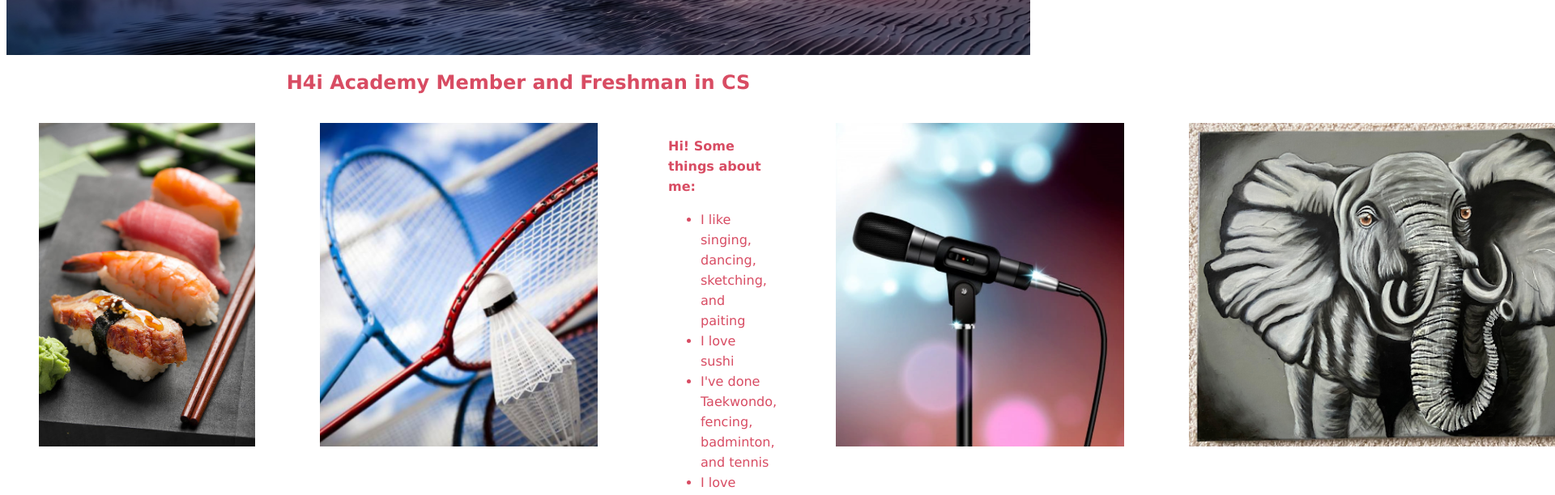
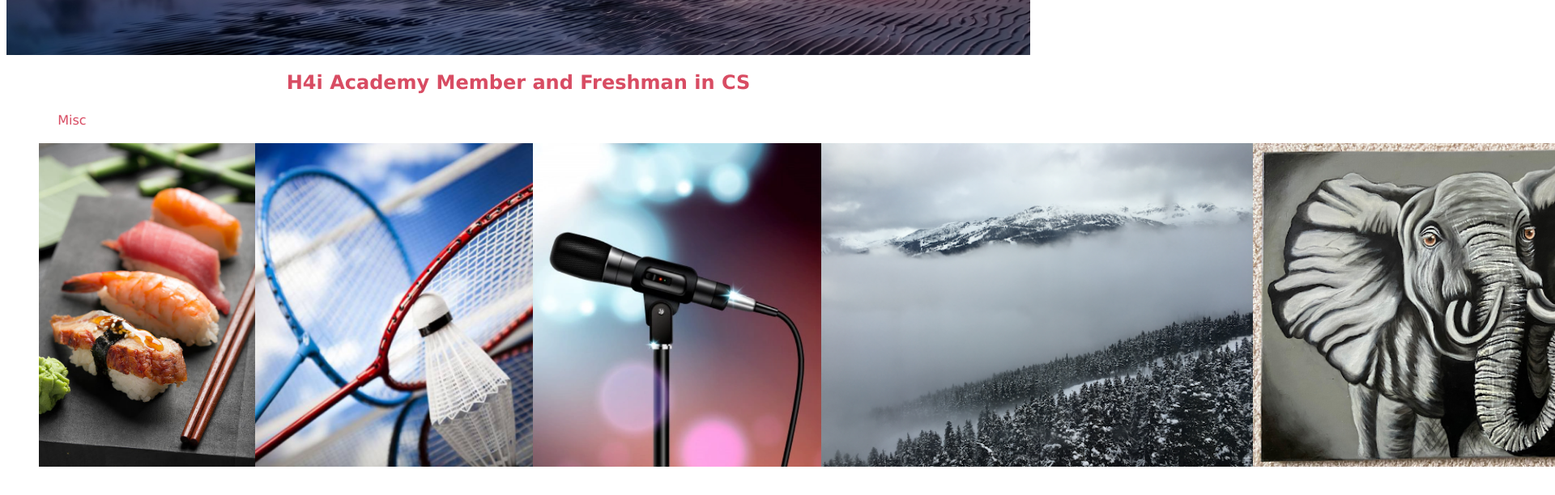
Before and after one commit to hack4impact-uiuc/academy-sandbox-fa21, a React (Create React App) app in the folder client/: page /jessica in a window 1280 px wide. Shown: the part 340-952 px from the top of the page at 81% size, 1920 px wide, since content can reach past the window. Built offline with nearby package versions, Linux system fonts and the light colour scheme; a web font is replaced by a local one.

Commit message:
Add section component

```diff
--- a/client/src/css/Jessica.css
+++ b/client/src/css/Jessica.css
@@ -19,7 +19,7 @@
   background-repeat: no-repeat;
   background-position: center;
   text-align: center;
-  width: 100%;
+  /* width: 100%; */
   height: 400px;
 }
 .hobbies {
@@ -30,20 +30,21 @@
 .gallery {
   display: flex;
   flex-direction: row;
-  justify-content: space-between;
+  justify-content: space-evenly;
   flex-wrap: nowrap;
+  width:100%;
   grid-template-columns: repeat(9, 1fr);
   grid-template-rows: repeat(1, 5vw);
   /* grid-gap: 0px; */
 }
-.gallery__img {
+.section {
   width: 100%;
   height: 100%;
   object-fit: cover;
 }
 .gallery__item{
   flex: 1 1 auto;
-  width:auto;
+  width: 100%;
 
 }
 
--- a/client/src/pages/Jessica.jsx
+++ b/client/src/pages/Jessica.jsx
@@ -8,8 +8,9 @@ import mic from '../utils/images/mic.PNG';
 import badminton from '../utils/images/badminton.PNG';
 // import dancing from '../utils/images/dancing.png';
 // import yellowstone from '../utils/images/yellowston.png';
-// import banff from '../utils/images/banff.png';
+import banff from '../utils/images/banff.png';
 import elephant from '../utils/images/elephant.png';
+import JessicaSection from './JessicaSection';
 
 function Jessica() {
   return (
@@ -22,7 +23,8 @@ function Jessica() {
       <div className="introduction">
         <h2>H4i Academy Member and Freshman in CS</h2>
       </div>
-      <div className="gallery">
+      <JessicaSection title="Misc" imgs = {[sushi, badminton, mic, banff, elephant]}/>
+      {/* <div className="gallery">
         <figure className="gallery__item sushi-item">
           <img src={sushi} alt="Sushi" height="400"></img>
         </figure>
@@ -48,7 +50,7 @@ function Jessica() {
         <figure className="gallery__item elephant-item">
           <img src={elephant} alt="Elephant" height="400"></img>
         </figure>
-      </div>
+      </div> */}
     </div>
   );
 }
--- a/client/src/pages/JessicaSection.jsx
+++ b/client/src/pages/JessicaSection.jsx
@@ -1,8 +1,18 @@
 // @flow
 import React from 'react';
 
-function JessicaSection() {
-  return <></>;
+
+function JessicaSection(props) {
+  const {title, imgs} = props
+  const array = imgs.map((x, i) => <img src={x} alt="" height="400" key= {i} ></img>)
+  return (<div className="section">
+  <div className="hobbies">
+    {title}
+  </div>
+    <figure className="gallery">
+      {array}
+    </figure>
+  </div>);
 }
 
 export default JessicaSection;
```
